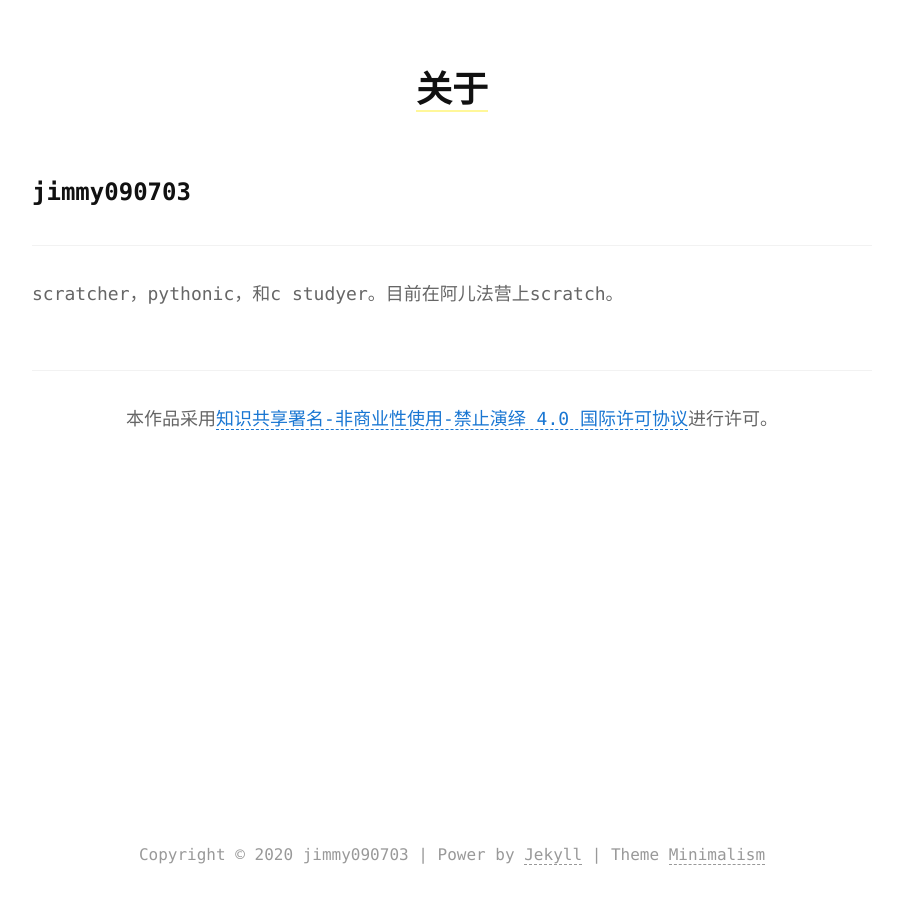
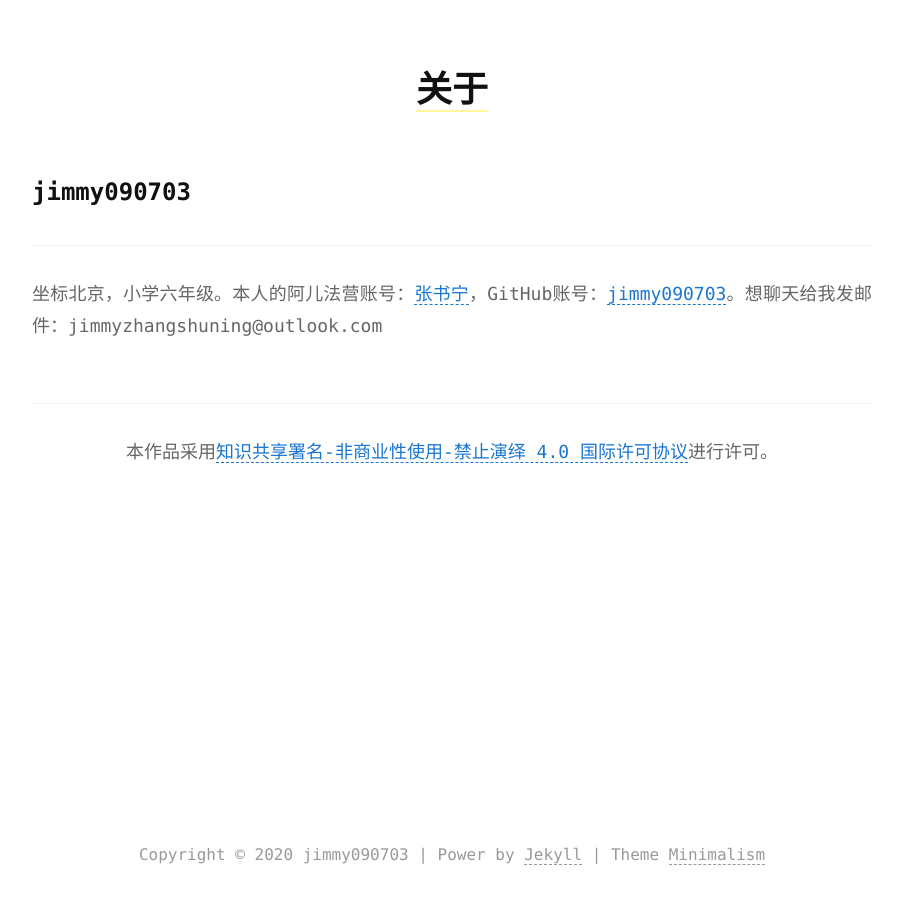
Before and after one commit to jimmy090703/jimmy090703.github.io, a Jekyll site: the page built from about.md, in a window 1280 px wide. Shown: the whole page, without its empty margins (188-1090 px from the left). Built offline with Jekyll 4.4.1, drawn with Linux system fonts in a browser that asks for light colours; comment, search, counter and statistics services are not loaded.

Commit message:
Update about.md

```diff
--- a/about.md
+++ b/about.md
@@ -7,4 +7,4 @@ date: 2020-07-30 12:35:00 +0800
 
 ---
 
-scratcher，pythonic，和c studyer。目前在阿儿法营上scratch。
+坐标北京，小学六年级。本人的阿儿法营账号：[张书宁](https://www.aerfaying.com/Users/1076819)，GitHub账号：[jimmy090703](https://github.com/jimmy090703)。想聊天给我发邮件：jimmyzhangshuning@outlook.com
```
